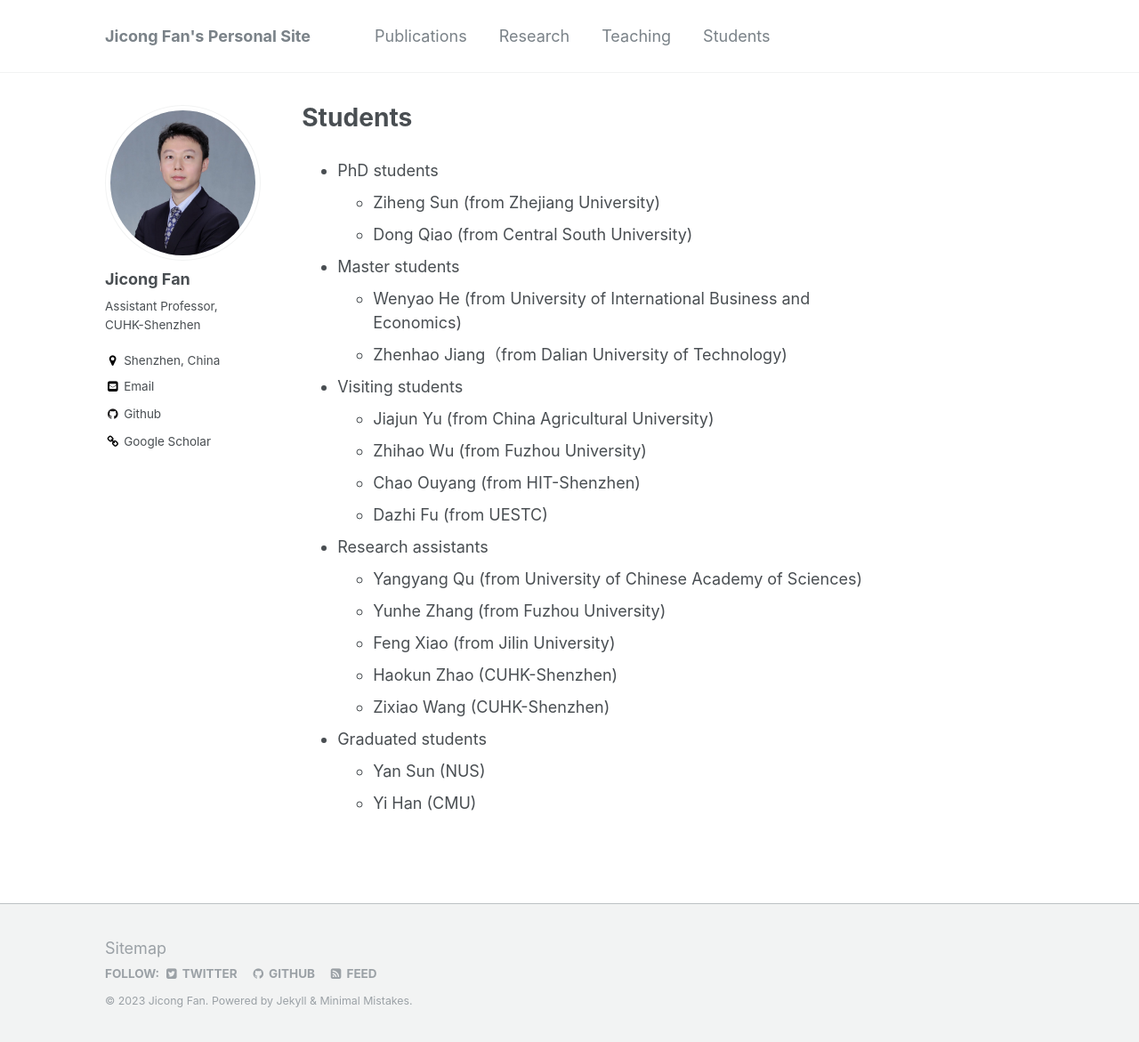
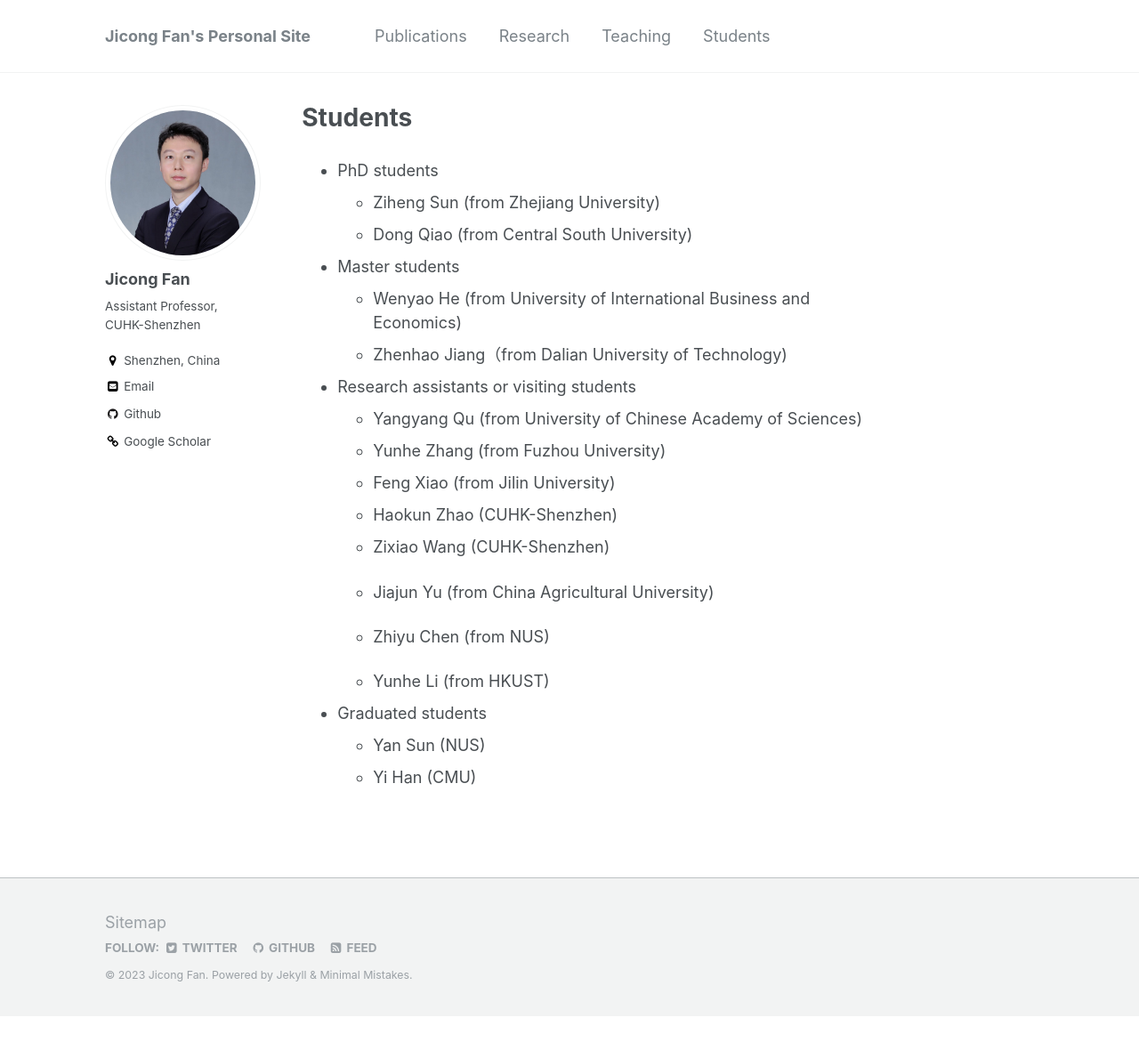
Before and after one commit to jicongfan/jicongfan.github.io, a Jekyll site: the page built from _pages/students.md, in a window 1280 px wide and 1171 px high. Shown: the whole window at 89% size. Built offline with Jekyll 4.4.1, drawn with Linux system fonts in a browser that asks for light colours.

Commit message:
Update students.md

```diff
--- a/_pages/students.md
+++ b/_pages/students.md
@@ -12,19 +12,18 @@ author_profile: true
 	- Wenyao He (from University of International Business and Economics)
 	- Zhenhao Jiang（from Dalian University of Technology)
 
-- Visiting students
-	- Jiajun Yu (from China Agricultural University)
-	- Zhihao Wu (from Fuzhou University)
-	- Chao Ouyang (from HIT-Shenzhen)
-	- Dazhi Fu (from UESTC)
-
-- Research assistants
+- Research assistants or visiting students
 	- Yangyang Qu (from University of Chinese Academy of Sciences)
 	- Yunhe Zhang (from Fuzhou University)
 	- Feng Xiao (from Jilin University)
 	- Haokun Zhao (CUHK-Shenzhen)
 	- Zixiao Wang (CUHK-Shenzhen)
 
+	- Jiajun Yu (from China Agricultural University)
+
+	- Zhiyu Chen (from NUS)
+
+	- Yunhe Li (from HKUST)
 
 - Graduated students
 	- Yan Sun (NUS)
```
